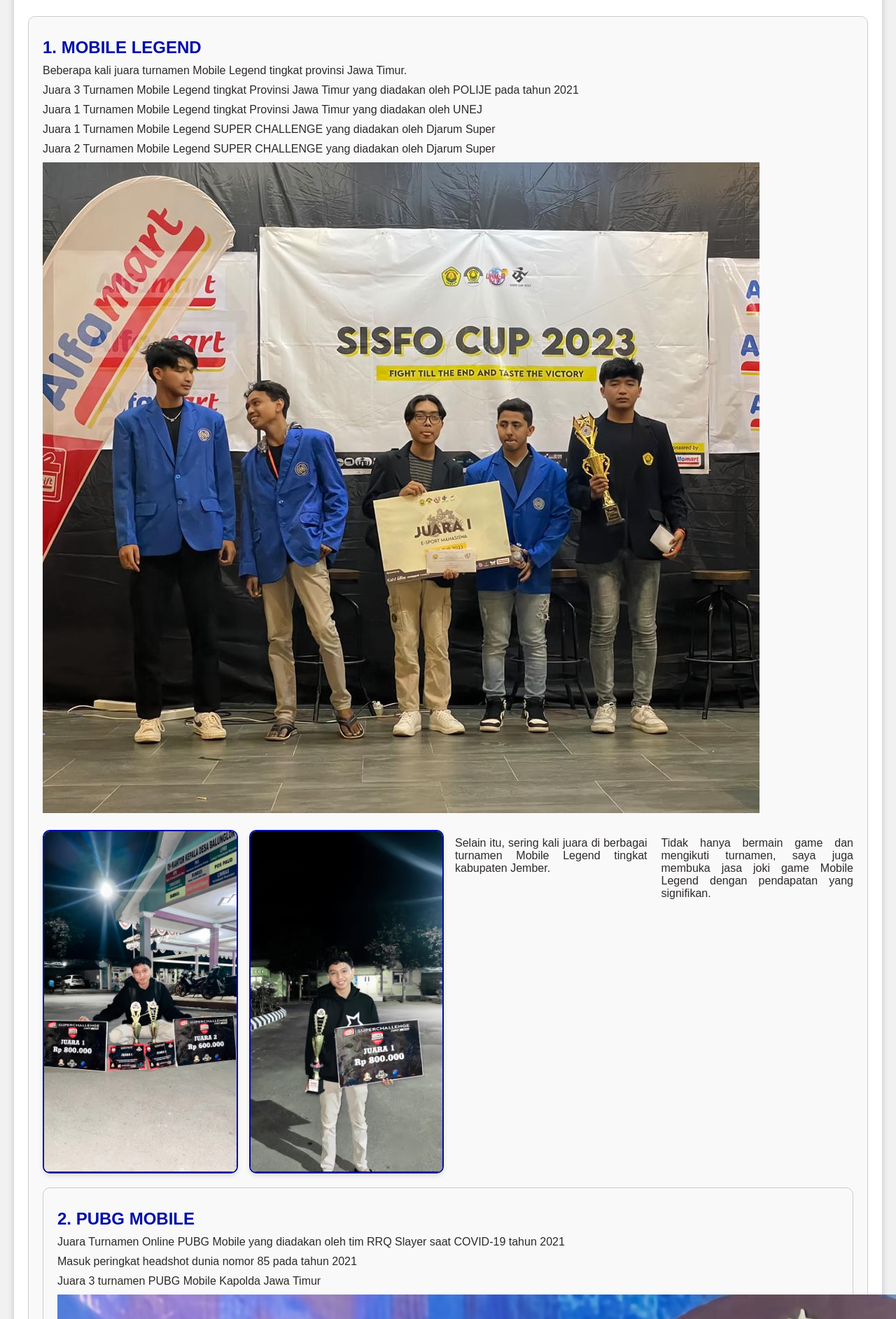
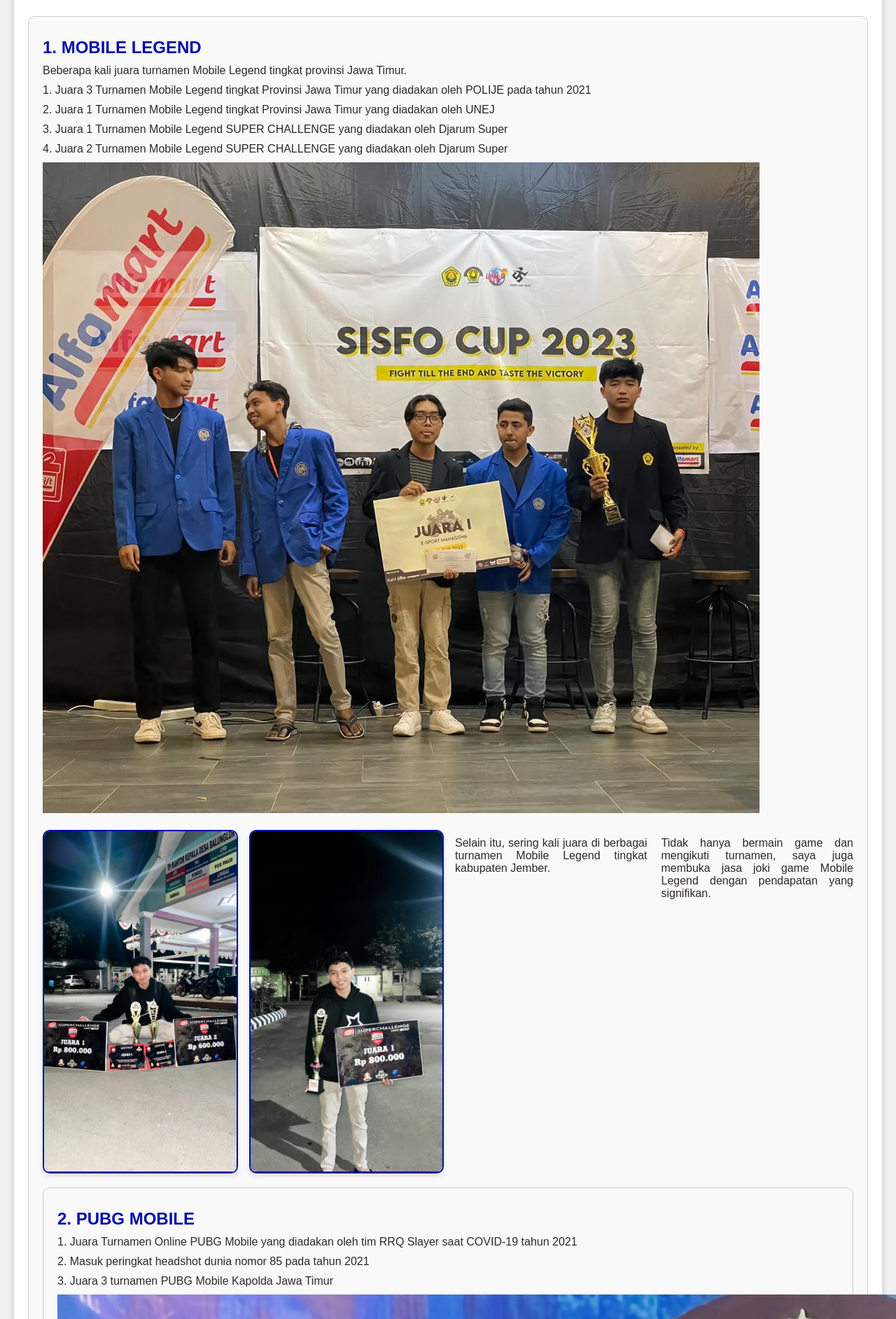
Before and after one commit to iannnub/iannnub.github.io, a plain HTML site: page achievement.html in a window 1280 px wide. Shown: the part 195-2080 px from the top of the page at 70% size. Drawn offline with Linux system fonts and the light colour scheme.

Commit message:
Update achievement.html

```diff
--- a/achievement.html
+++ b/achievement.html
@@ -25,10 +25,10 @@
                 <h2>1. MOBILE LEGEND</h2>
                 <p>Beberapa kali juara turnamen Mobile Legend tingkat provinsi Jawa Timur.</p>
                 <ul>
-                    <li>Juara 3 Turnamen Mobile Legend tingkat Provinsi Jawa Timur yang diadakan oleh POLIJE pada tahun 2021</li>
-                    <li>Juara 1 Turnamen Mobile Legend tingkat Provinsi Jawa Timur yang diadakan oleh UNEJ</li>
-                    <li>Juara 1 Turnamen Mobile Legend SUPER CHALLENGE yang diadakan oleh Djarum Super</li>
-                    <li>Juara 2 Turnamen Mobile Legend SUPER CHALLENGE yang diadakan oleh Djarum Super</li>
+                    <li>1. Juara 3 Turnamen Mobile Legend tingkat Provinsi Jawa Timur yang diadakan oleh POLIJE pada tahun 2021</li>
+                    <li>2. Juara 1 Turnamen Mobile Legend tingkat Provinsi Jawa Timur yang diadakan oleh UNEJ</li>
+                    <li>3. Juara 1 Turnamen Mobile Legend SUPER CHALLENGE yang diadakan oleh Djarum Super</li>
+                    <li>4. Juara 2 Turnamen Mobile Legend SUPER CHALLENGE yang diadakan oleh Djarum Super</li>
                 </ul>
                 <img src="juara.jpeg" alt="Juara Mobile Legend">
                 <div class="image-grid">
@@ -40,9 +40,9 @@
             <div class="slide">
                 <h2>2. PUBG MOBILE</h2>
                 <ul>
-                    <li>Juara Turnamen Online PUBG Mobile yang diadakan oleh tim RRQ Slayer saat COVID-19 tahun 2021</li>
-                    <li>Masuk peringkat headshot dunia nomor 85 pada tahun 2021</li>
-                    <li>Juara 3 turnamen PUBG Mobile Kapolda Jawa Timur</li>
+                    <li>1. Juara Turnamen Online PUBG Mobile yang diadakan oleh tim RRQ Slayer saat COVID-19 tahun 2021</li>
+                    <li>2. Masuk peringkat headshot dunia nomor 85 pada tahun 2021</li>
+                    <li>3. Juara 3 turnamen PUBG Mobile Kapolda Jawa Timur</li>
                 </ul>
                 <img src="kapolda.jpg" alt="Juara Turnamen Kapolda">
                 <img src="lead.jpeg" alt="Juara Turnamen PUBG Mobile">
```
